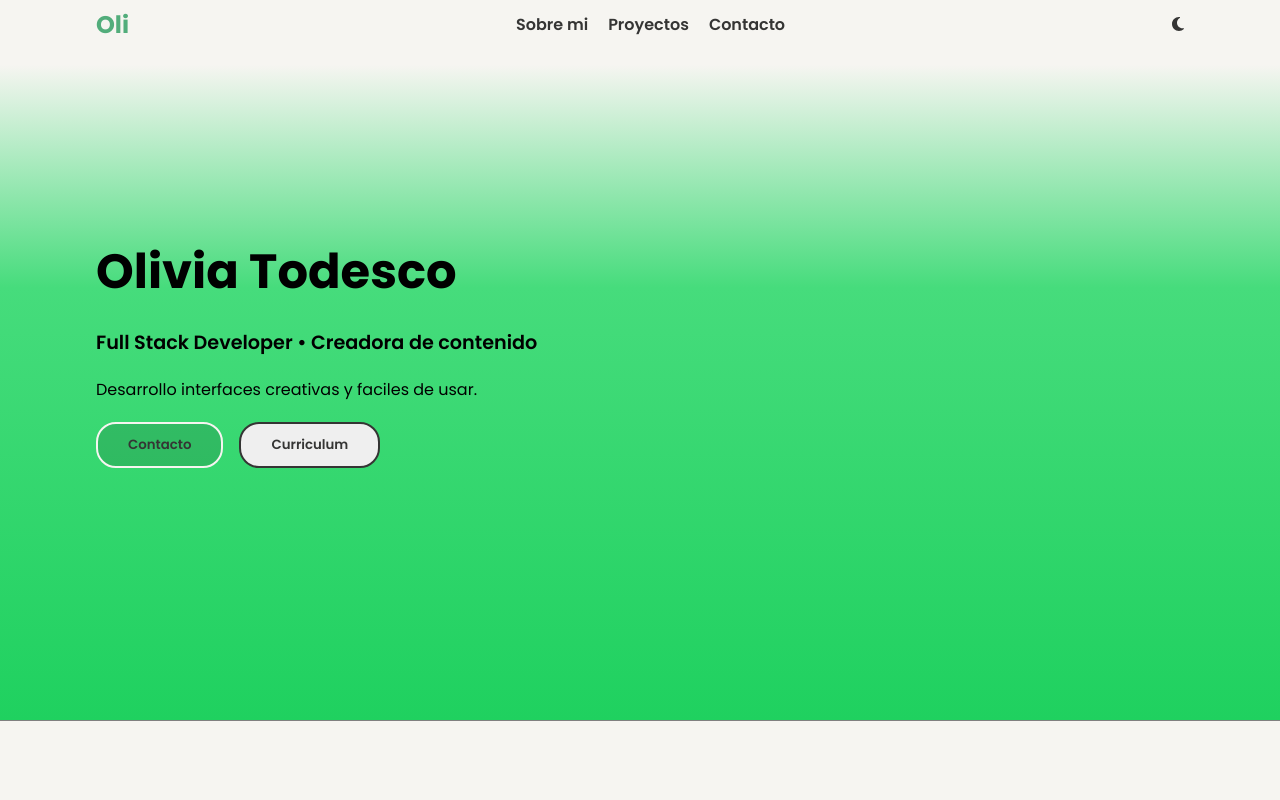
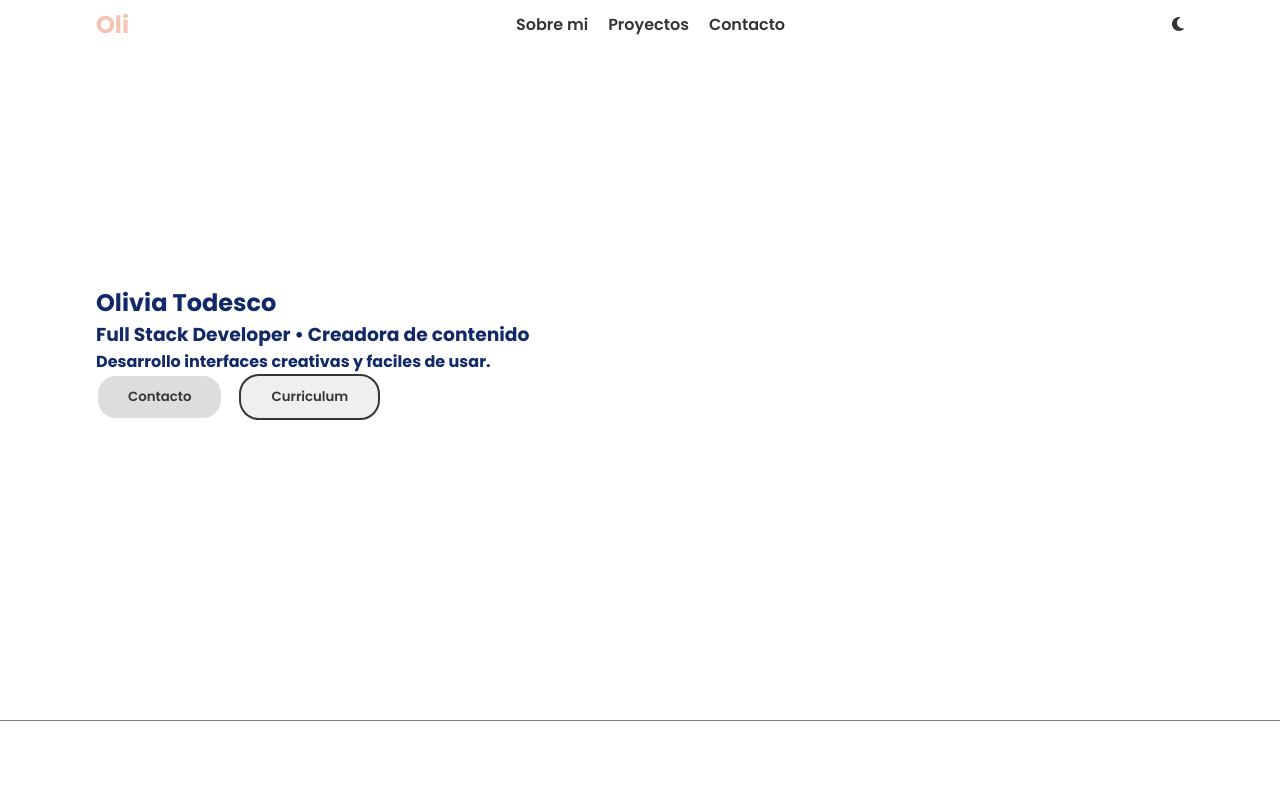
Before and after one commit to SrtaLiv/Portfolio-Vite, a React (Vite) app: page / in a window 1280 px wide. Shown: the top 800 px of the page. Built offline with nearby package versions, Linux system fonts and the light colour scheme; a web font is replaced by a local one.

Commit message:
modifico colores

```diff
--- a/src/App.jsx
+++ b/src/App.jsx
@@ -18,7 +18,6 @@ function App() {
     <div className={`theme-${darkMode ? "dark" : "light"}`}>
       <StyledEngineProvider injectFirst>
         <Nav />
-
         <section id="inicio">
           <Inicio />
         </section>
@@ -35,9 +34,9 @@ function App() {
           <Contact />
         </section>
 
-        {/* <section id="footer">
+        <section id="footer">
           <Footer />
-        </section> */}
+        </section>
       </StyledEngineProvider>
     </div>
   );
--- a/src/components/Contact/contact.scss
+++ b/src/components/Contact/contact.scss
@@ -5,7 +5,7 @@
         position: relative;
         flex-direction: column;
         height: 70vh;
-        background-color: themed("bg2");
+        background-color: themed("bg");
         color: themed("textColor");
 
         form {
--- a/src/components/Footer/Footer.jsx
+++ b/src/components/Footer/Footer.jsx
@@ -11,8 +11,9 @@ function Footer() {
     return (
         <footer>
             <div className='footer'>
-                    <h4>Ponte en contacto para colaborar o di hola en</h4>
-                    <a href="anaoliviatodesco@gmail.com">anaoliviatodesco@gmail.com</a>
+                <p>Ponte en contacto para colaborar o di hola en</p>
+                <a class="link-mail" href="mailto:anaoliviatodesco@gmail.com">anaoliviatodesco@gmail.com</a>
+
                 <div className='icons-footer'>
                     <a href={redes.x} className='delay' target="_blank">
                         <FontAwesomeIcon icon="fa-brands fa-x-twitter" size='2x' />
--- a/src/components/Footer/footer.scss
+++ b/src/components/Footer/footer.scss
@@ -5,21 +5,23 @@ footer {
         position: static;
         bottom: 0;
         height: 100%;
-        background-color: themed("bg");
-        .contenedor-footer {
+        background-color: themed("bgSoft");
+        min-height: 30vh;
+        min-width: 30vh;
+        color: themed("text");
 
-            flex-direction: column;
-            border-radius: 20px;
-            width: 50%;
-            a {
-                margin: 6px;
-                justify-content: space-around;
-                animation: mover 3s linear infinite alternate;
-                color: themed("primary");
-            }
-            a:hover {
-                color: #247a4b;
-            }
+        a {
+            margin: 6px;
+            justify-content: space-around;
         }
+
+        a:hover {
+            color: themed("primary");
+        }
+        .link-mail {
+            color: themed("primary");
+            text-decoration: underline;
+        }
+
     }
 }
--- a/src/components/Gsap/TextPrueba.jsx
+++ b/src/components/Gsap/TextPrueba.jsx
@@ -1,7 +1,7 @@
 function Inicio() {
     return (
         <div className='text'>
-
+           asd
         </div>
     )
 }
--- a/src/components/Inicio/inicio.scss
+++ b/src/components/Inicio/inicio.scss
@@ -7,34 +7,14 @@
         align-items: justify-content;
         justify-content: center;
         min-height: 90vh;
-
-        background: linear-gradient(to bottom, #f6f5f1 9%, #46dc7c 40%, #1fd15f 100%);
-        color: themed("021306");
+        color: themed("text");
+        background-color: themed("bg");
 
         @include mobile {
             height: 120%;
         }
 
-        h1 {
-            font-size: 3rem;
-            font-weight: 700;
-            color: themed("021306");
-            margin-bottom: 20px;
-        }
 
-        h3 {
-            font-size: 1.2rem;
-            font-weight: 600;
-            color: themed("021306");
-            margin-bottom: 20px;
-        }
-
-        h4 {
-            font-size: 1rem;
-            font-weight: 400;
-            color: themed("021306");
-            margin-bottom: 20px;
-        }
 
         p {
             animation: reveal 0.8s cubic-bezier(0.22, 0.61, 0.36, 1) 0.25s backwards;
@@ -43,6 +23,13 @@
         section {
             animation: reveal 0.8s cubic-bezier(0.22, 0.61, 0.36, 1) 0.2s backwards;
 
+        }
+
+        h1,
+        h2,
+        h3,
+        h4 {
+          animation: reveal 0.8s cubic-bezier(0.22, 0.61, 0.36, 1) 0.25s backwards;
         }
 
         button {
--- a/src/style.scss
+++ b/src/style.scss
@@ -8,24 +8,21 @@
 $themes: (
   light: (
     textColor: #353534,
-    bg: #f6f5f1,
-    bg2: #ffffff,
-    bgSoft: rgba(8, 62, 3, 0.212),
+    bg: #FFFFFF,
+    text: #112969,
+    bgSoft: #F6F8FA,
     textColorSoft: #555,
     border: rgb(34, 34, 34),
-    primary: #52ad7b,
-    secondary: #ffc0cb
+    primary: #F5C3B4,
   ),
   dark: (
     textColor: whitesmoke,
-    verdeDark: #021306,
-    bg: #021306,
-    bg2: #000000,
-    bgSoft: #1b471a,
+    bg: #020D14,
+    bgSoft: #091922,
+    text: #ffffff,
     textColorSoft: lightgray,
     border: #444,
-    primary: #1ed760,
-    secondary: #ffc0cb
+    primary: #C6FA19,
   )
 );
 
@@ -148,4 +145,18 @@ span {
   h4 {
     animation: reveal 0.8s cubic-bezier(0.22, 0.61, 0.36, 1) 0.25s backwards;
   }
+
+  @keyframes reveal {
+    0% {
+      opacity: 0;
+      transform: translateY(20px); /* O un movimiento hacia arriba/abajo */
+    }
+    100% {
+      opacity: 1;
+      transform: translateY(0); /* Vuelve a su posición original */
+    }
+  }
+
+
+
 }
```
Lines whose indentation alone changed are shown as unchanged.
